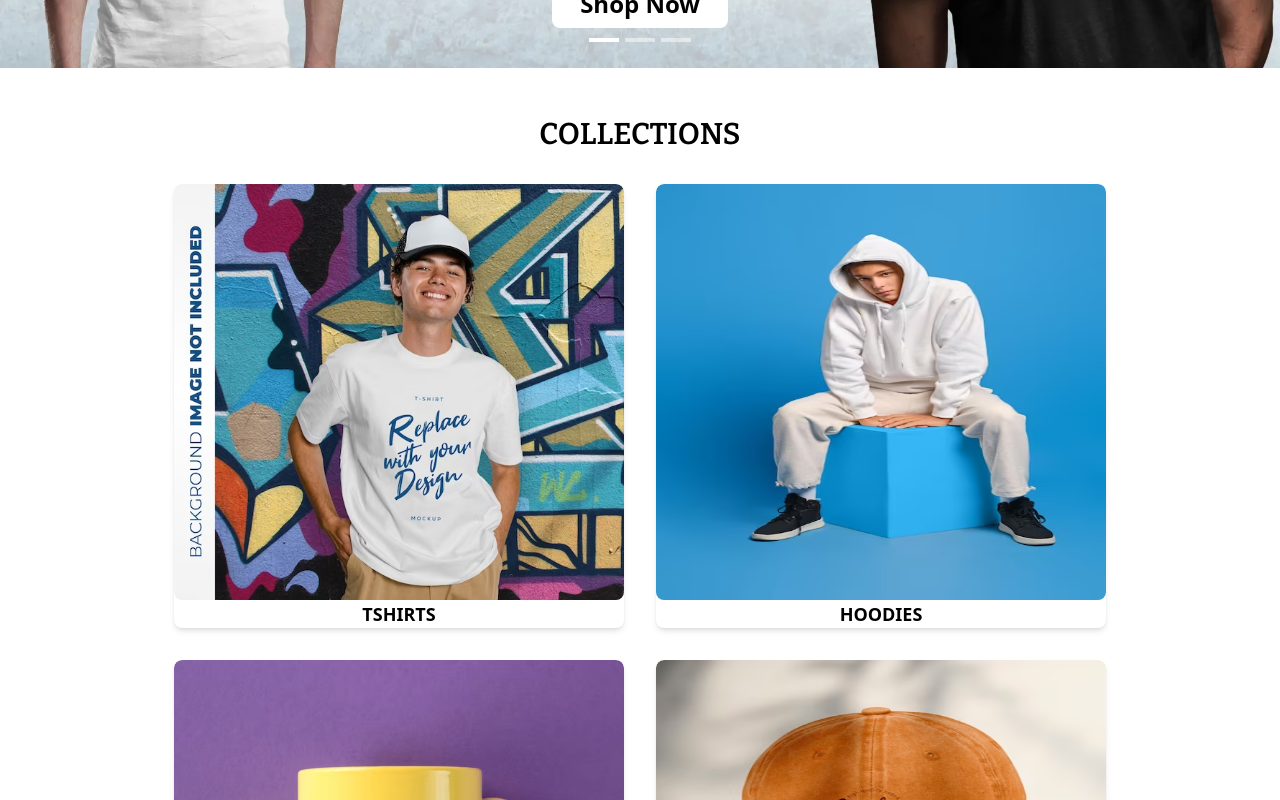
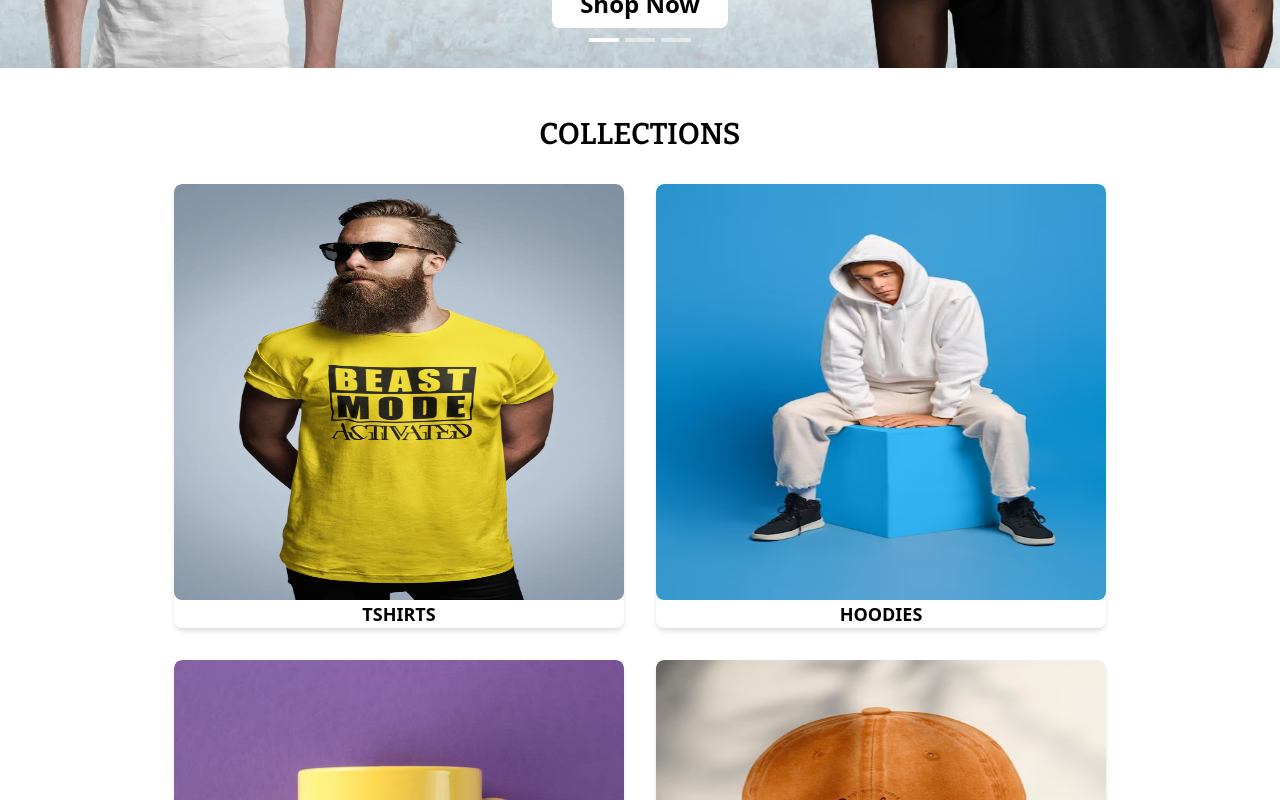
Before and after one commit to Anish4176/Ecommerce_website, a Next.js app: page / in a window 1280 px wide. Shown: the part 673-1473 px from the top of the page. Built offline with nearby package versions, Linux system fonts and the light colour scheme; what tw-elements would draw is missing.

Commit message:
improved ui

```diff
--- a/components/Header.js
+++ b/components/Header.js
@@ -18,7 +18,7 @@ function Header() {
                   <Link href="/tshirt" className="">
                     <Image
                       className="h-[26rem] rounded-lg transition hover:duration-300 hover:scale-110"
-                      src="/IMG2.avif"
+                      src="/IMG1.webp"
                       alt="wrappixel kit"
                       width={450}
                       height={1000}
```
Also changed, not shown: public/IMG1.webp (added).
